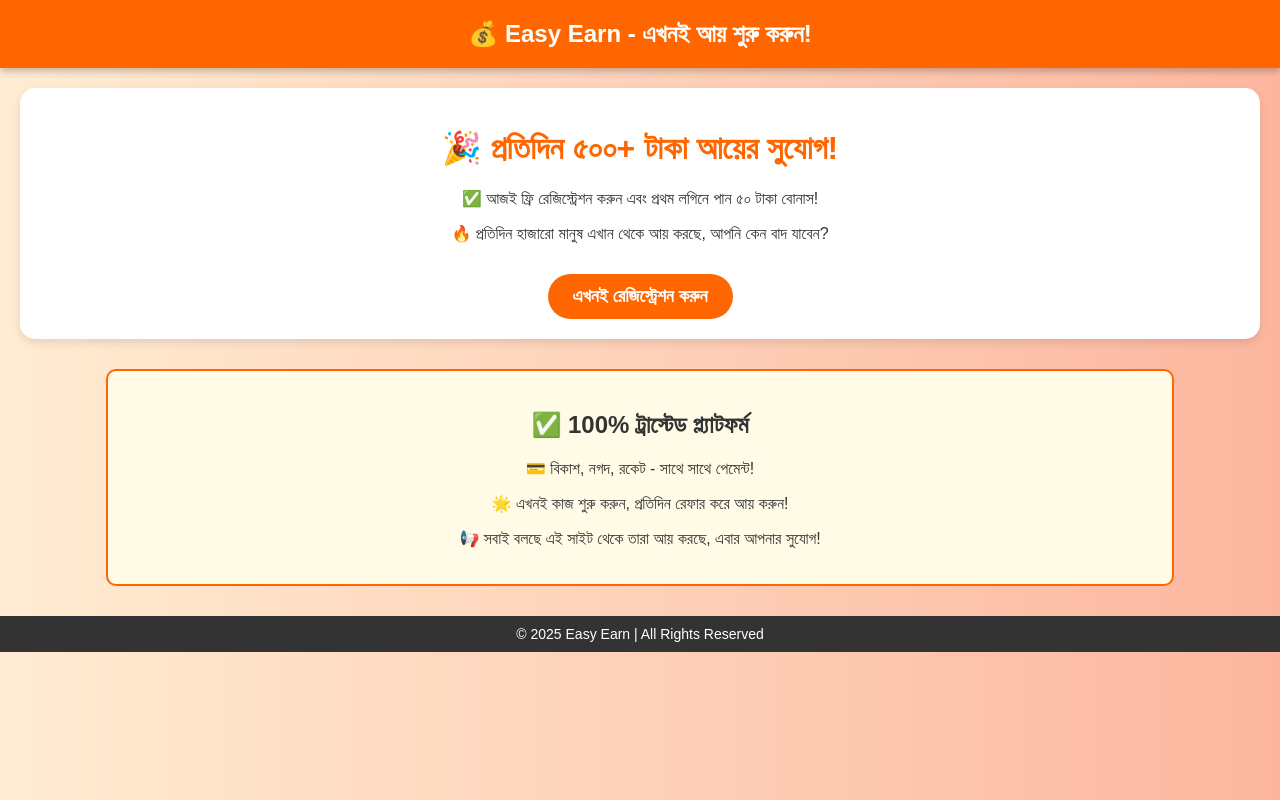
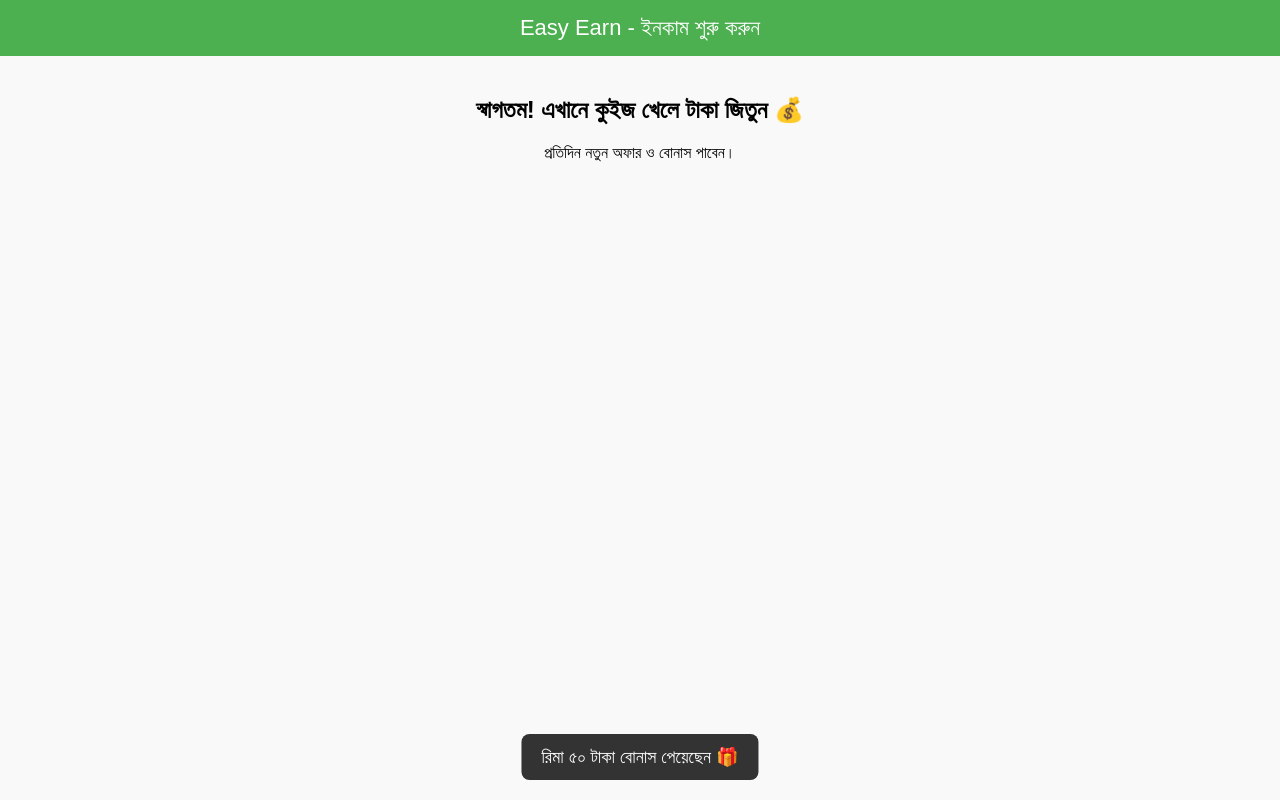
Before and after one commit to jakaria116/Income-, a plain HTML site: page index.html in a window 1280 px wide. Drawn offline with Linux system fonts and the light colour scheme.

Commit message:
Add files via upload

```diff
--- a/index.html
+++ b/index.html
@@ -1,102 +1,75 @@
-
 <!DOCTYPE html>
 <html lang="bn">
 <head>
   <meta charset="UTF-8">
   <meta name="viewport" content="width=device-width, initial-scale=1.0">
-    <title>Easy Earn - আয়ের সেরা প্ল্যাটফর্ম</title>
+  <title>Easy Earn</title>
   <style>
     body {
+      font-family: Arial, sans-serif;
+      background: #f9f9f9;
       margin: 0;
-            font-family: 'Arial', sans-serif;
-            background: linear-gradient(to right, #ffecd2, #fcb69f);
-            color: #333;
+      padding: 0;
       text-align: center;
     }
     header {
-            background: #ff6600;
+      background: #4CAF50;
+      color: white;
+      padding: 15px 0;
+      font-size: 22px;
+    }
+    .container {
       padding: 20px;
-            color: white;
-            font-size: 24px;
-            font-weight: bold;
-            box-shadow: 0 4px 6px rgba(0,0,0,0.2);
     }
-        .banner {
-            margin: 20px;
-            padding: 20px;
-            background: #fff;
-            border-radius: 15px;
-            box-shadow: 0 4px 8px rgba(0,0,0,0.1);
+    .popup {
+      position: fixed;
+      bottom: 20px;
+      left: 50%;
+      transform: translateX(-50%);
+      background: #333;
+      color: #fff;
+      padding: 12px 20px;
+      border-radius: 8px;
+      display: none;
+      font-size: 18px;
     }
-        .banner h1 {
-            color: #ff6600;
-        }
-        .btn {
-            display: inline-block;
-            margin-top: 15px;
-            padding: 12px 25px;
-            background: #ff6600;
-            color: white;
-            border-radius: 25px;
-            text-decoration: none;
-            font-size: 18px;
-            font-weight: bold;
-            transition: 0.3s;
-        }
-        .btn:hover {
-            background: #e65500;
-        }
-        .trust {
-            margin: 30px auto;
-            padding: 20px;
-            width: 80%;
-            background: #fffbe6;
-            border: 2px solid #ff6600;
-            border-radius: 10px;
-        }
-        footer {
-            background: #333;
-            color: white;
-            padding: 10px;
-            font-size: 14px;
-            margin-top: 30px;
-        }
-        <script src="assets/script.js"></script>
   </style>
 </head>
 <body>
-    <header>💰 Easy Earn - এখনই আয় শুরু করুন!</header>
-    <div class="banner">
-        <h1>🎉 প্রতিদিন ৫০০+ টাকা আয়ের সুযোগ!</h1>
-        <p>✅ আজই ফ্রি রেজিস্ট্রেশন করুন এবং প্রথম লগিনে পান ৫০ টাকা বোনাস!</p>
-        <p>🔥 প্রতিদিন হাজারো মানুষ এখান থেকে আয় করছে, আপনি কেন বাদ যাবেন?</p>
-        <a href="https://otieu.com/4/9349412" class="btn">এখনই রেজিস্ট্রেশন করুন</a>
+
+<header>
+  Easy Earn - ইনকাম শুরু করুন
+</header>
+
+<div class="container">
+  <h2>স্বাগতম! এখানে কুইজ খেলে টাকা জিতুন 💰</h2>
+  <p>প্রতিদিন নতুন অফার ও বোনাস পাবেন।</p>
 </div>
 
-    <div class="trust">
-        <h2>✅ 100% ট্রাস্টেড প্ল্যাটফর্ম</h2>
-        <p>💳 বিকাশ, নগদ, রকেট - সাথে সাথে পেমেন্ট!</p>
-        <p>🌟 এখনই কাজ শুরু করুন, প্রতিদিন রেফার করে আয় করুন!</p>
-        <p>📢 সবাই বলছে এই সাইট থেকে তারা আয় করছে, এবার আপনার সুযোগ!</p>
-    </div>
-
-    <footer>
-        © 2025 Easy Earn | All Rights Reserved
-    </footer>
+<div id="popup" class="popup"></div>
 
 <script>
   const messages = [
-      "নতুন: মাহিন ২০০ টাকা তুলেছেন ✅",
-      "নতুন: রিমা ৫০ টাকা বোনাস পেয়েছেন 🎁",
-      "নতুন: হাসান ৩০ টাকা কুইজ জিতেছেন 🎯"
+    "মাহিন ২০০ টাকা জিতেছেন ✅",
+    "রিমা ৫০ টাকা বোনাস পেয়েছেন 🎁",
+    "হাসান ৩০ টাকা কুইজ জিতেছেন 🎯",
+    "আফরিদি ১০০ টাকা রিচার্জ নিয়েছেন 💳",
+    "নতুন ইউজার বোনাস ২০ টাকা পেয়েছেন 🎉"
   ];
+
+  const popup = document.getElementById("popup");
 
   function showMessage() {
     const msg = messages[Math.floor(Math.random() * messages.length)];
-      alert(msg);
+    popup.textContent = msg;
+    popup.style.display = "block";
+    setTimeout(() => {
+      popup.style.display = "none";
+    }, 3000);
   }
 
-    setInterval(showMessage, 5000);
+  setInterval(showMessage, 4000);
 </script>
+
 </body>
 </html>
```
Lines whose indentation alone changed are shown as unchanged.
